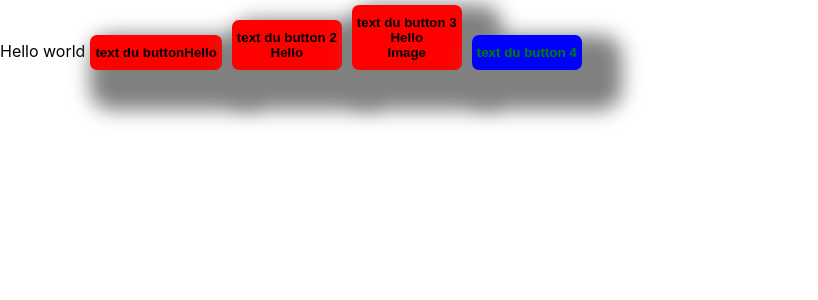
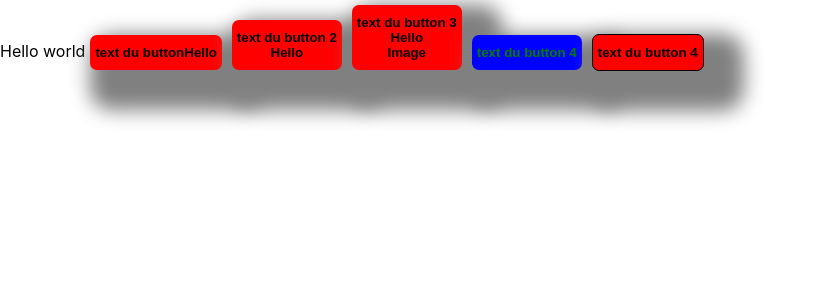
Before and after one commit to DIXNEUFBaptiste/react-formation-template, a React (Create React App) app: page / in a window 1280 px wide. Shown: the top 300 px of the page, without its empty margins (0-818 px from the left). Built offline with nearby package versions, Linux system fonts and the light colour scheme.

Commit message:
ajout de props + gestion spread du style

```diff
--- a/src/App/App.tsx
+++ b/src/App/App.tsx
@@ -23,8 +23,10 @@ function App() {
         <div>Image</div>
       </Button>
       <Button bgcolor="blue" color="green" text="text du button 4">
-        {" "}
       </Button>
+      <Button style={{border : '1px solid'}} text="text du button 4">
+      </Button>
+
     </div>
   );
 }
--- a/src/App/components/Button/Button.js
+++ b/src/App/components/Button/Button.js
@@ -11,7 +11,7 @@ function Button(props) {
         props.eventClicked("Hello");
       }}
       className={style.Button}
-      style={{ backgroundColor: props.bgcolor, color: props.color }}
+      style={{...props.style, backgroundColor: props.bgcolor, color: props.color }}
       type={props.type}
     >
       {props.text}
@@ -27,6 +27,7 @@ Button.propTypes = {
   color: PropTypes.string.isRequired,
   children: PropTypes.any.isRequired,
   type: PropTypes.string.isRequired,
+  style:  PropTypes.object
 };
 
 Button.defaultProps = {
```
